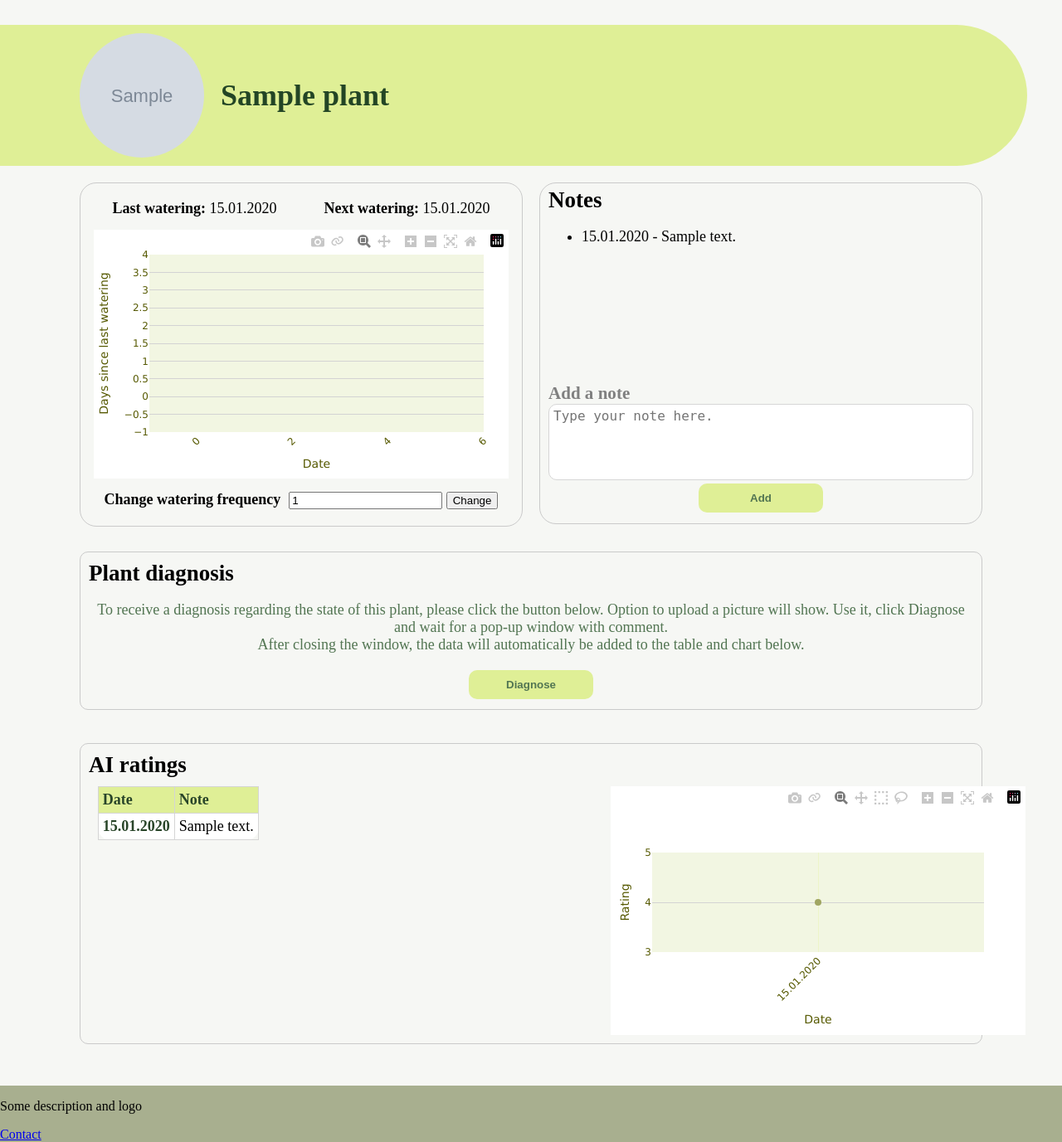
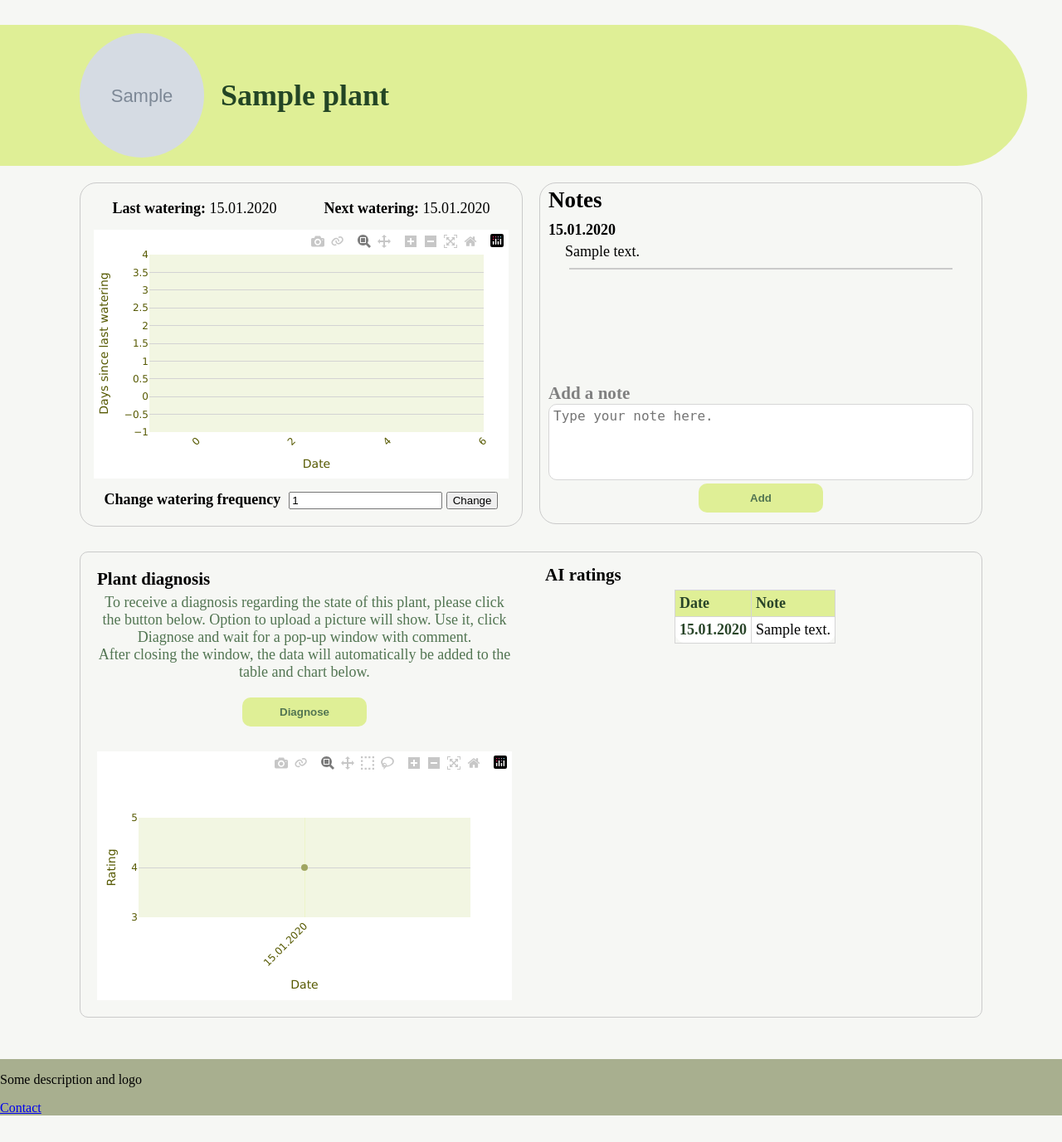
Before and after one commit to AngelikaMajewska/PlantCaretaker, a Django app: page /my-plants/1/ in a window 1280 px wide. Shown: the part 56-1433 px from the top of the page at 83% size. After the commit the page ends 1401 px from the top, so only its background shows below. Run offline with Django 5.2, Linux system fonts and the light colour scheme; a user stored in the database is signed in; tables that the repository leaves empty hold one stand-in row (values such as "Sample post"); grey boxes marked "Sample" are stand-in pictures; some libraries are stand-ins or nearby versions.

Commit message:
Owned Plant View layout changes

```diff
--- a/plants/static/style.css
+++ b/plants/static/style.css
@@ -1547,57 +1547,12 @@ footer{
     min-height: 200px;
     overflow: scroll;
 }
-.ai-rating-container{
-    border-radius: 10px;
-    border: 1px solid #cacaca;
-    padding:10px;
-    margin-top:20px;
-    margin-bottom:20px;
-    display: flex;
-    flex-direction: column;
-}
-.ai-rating-container h2{
-    margin-bottom: 10px;
-    margin-top: 0;
-}
-.ai-ratings-all{
-    display: flex;
-    flex-direction: row;
-    align-content: center;
-    justify-content: space-around;
-}
-.plotly-chart{
-    width: 40%;
-    height: fit-content;
-    padding:0;
-    margin:0;
-}
-.ai-rating-header{
-    margin-bottom:0;
-}
-.ai-rating{
-    width: 55%;
-    padding-right: 10px;
-}
-.ai-rating table {
-    border-collapse: collapse;
-    border: 1px solid #c8c8c8;
-    background-color: #ffffff;
-    border-radius: 15px;
-}
-.ai-rating thead{
-    background-color: #dfef96;
-    color: #294529;
-    font-weight: bold;
-}
-.ai-rating tr {
-    border: 1px solid #d5d5d5;
-}
-.ai-rating td {
-    border: 1px solid #d5d5d5;
-    padding: 5px;
-}
-
+.usernotes-list h4{
+    margin: 10px 0 5px 0;
+}
+.usernotes-list p{
+    margin: 0 0 5px 20px;
+}
 
 .add-note-form{
     align-self: center;
@@ -1637,21 +1592,38 @@ footer{
     resize: none;
 }
 
-.diagnosis-box{
-    display: flex;
-    flex-direction: column;
+
+.ai-rating-container{
     border-radius: 10px;
     border: 1px solid #cacaca;
-    padding:10px;
     margin-top:20px;
     margin-bottom:20px;
+    display: flex;
+    flex-direction: row;
+}
+.ai-rating-sumup{
+    display: flex;
+    flex-direction: column;
+    width:50%;
+    align-content: center;
+    justify-content: center;
+    margin-right: 5px;
+    padding:10px;
+    border-radius: 10px;
+}
+.diagnosis-box{
+    display: flex;
+    flex-direction: column;
+    border-radius: 10px;
+    padding:10px;
 }
 .diagnosis-box p{
     align-self: center;
     color: #527552;
     text-align: center;
-}
-.diagnosis-box h2{
+    margin-top:5px;
+}
+.diagnosis-box h3{
     margin:0;
 }
 .diagnosis-box button{
@@ -1665,10 +1637,114 @@ footer{
     width: 150px;
     margin:2px;
     border-radius: 10px;
+    margin-bottom: 10px;
 }
 .diagnosis-box button:hover{
     background-color: #c2d180;
 }
+#diagnoseModal{
+    border: 1px solid #cacaca;
+    border-radius: 10px;
+    padding: 5px;
+    margin:auto;
+    height: fit-content;
+}
+#diagnoseForm{
+    text-align: center;
+    vertical-align: center;
+    margin:5px auto;
+    padding:0;
+    height: fit-content;
+}
+.custom-file-upload{
+    font-size: 14px;
+    margin:0 5px;
+}
+#fileInput{
+    align-self: center;
+
+    padding: 10px;
+    border:none;
+    background-color: #dfef96;
+    color: #527552;
+    font-weight: bold;
+    margin:2px;
+    border-radius: 10px;
+    margin-bottom: 10px;
+}
+#fileInput:hover{
+    background-color: #c2d180;
+}
+.file-upload-button {
+    display: inline-block;
+    padding: 10px 16px;
+    background-color: #1976d2;
+    color: white;
+    border: none;
+    border-radius: 6px;
+    cursor: pointer;
+    font-size: 14px;
+    font-weight: 600;
+    transition: background-color 0.3s ease;
+    text-align: center;
+    text-decoration: none;
+}
+
+.file-upload-button:hover {
+    background-color: #1565c0;
+}
+#diagnoseForm button{
+    margin:0;
+}
+.ai-plotly-chart{
+    height: fit-content;
+    padding:10px;
+    margin:auto;
+}
+.ai-rating-notes{
+    display: flex;
+    flex-direction: column;
+    width:50%;
+    margin-left: 5px;
+    padding:10px;
+    border-radius: 10px;
+}
+.ai-ratings-all{
+    display: flex;
+    flex-direction: row;
+    align-content: center;
+    justify-content: space-around;
+}
+
+.ai-rating-header{
+    margin: 5px 0 0 0 ;
+}
+.ai-rating{
+    padding-right: 10px;
+    margin-top:5px;
+    max-height: 550px;
+    min-height: 500px;
+    overflow: scroll;
+}
+.ai-rating table {
+    border-collapse: collapse;
+    border: 1px solid #c8c8c8;
+    background-color: #ffffff;
+    border-radius: 15px;
+}
+.ai-rating thead{
+    background-color: #dfef96;
+    color: #294529;
+    font-weight: bold;
+}
+.ai-rating tr {
+    border: 1px solid #d5d5d5;
+}
+.ai-rating td {
+    border: 1px solid #d5d5d5;
+    padding: 5px;
+}
+
 
 /**{*/
 /*    border: 1px solid black;*/
--- a/plants/templates/plants/owned_plants.html
+++ b/plants/templates/plants/owned_plants.html
@@ -35,13 +35,13 @@
             <div class="usernotes">
                 <h2 class="usernotes-header">Notes</h2>
                 <div class="usernotes-list">
-                    <ul>
                         {% for note in user_notes %}
-                            <li>{{note.date| date:"d.m.Y"}} - {{note.note}} </li>
+                            <h4>{{note.date| date:"d.m.Y"}} </h4>
+                            <p>{{note.note}}</p>
+                            <hr style="border:1px solid #cacaca; width: 90%">
                             {% empty %}
-                            <li>No notes</li>
+                            <p>No notes</p>
                         {% endfor %}
-                    </ul>
                 </div>
                 <div class="add-note-form">
                     <h3>Add a note</h3>
@@ -56,8 +56,10 @@
             </div>
         </div>
     </div>
+    <div class="ai-rating-container">
+        <div class="ai-rating-sumup">
             <div class="diagnosis-box">
-        <h2>Plant diagnosis</h2>
+                <h3>Plant diagnosis</h3>
                 <p>To receive a diagnosis regarding the state of this plant, please click the button below. Option to upload a picture will show. Use it, click Diagnose and wait for a pop-up window with comment.</br>After closing the window, the data will automatically be added to the table and chart below.</p>
                 <button class="diagnose-btn" data-plant-id="{{ plant.id }}">Diagnose</button>
                 <div style="display: block">
@@ -65,15 +67,21 @@
                     <div id="diagnoseModal" style="display:none;">
                         <form id="diagnoseForm" enctype="multipart/form-data" data-url="{% url 'diagnose-plant' %}">
                             {% csrf_token %}
-                    <input type="file" name="image" accept="image/*" required>
+                            <input type="file" name="image" id="fileInput" accept="image/*" required>
+                            <label for="fileInput" class="file-upload-button">📷 Choose image</label>
+
                             <input type="hidden" name="plant_id" id="plantIdInput">
                             <button type="submit">Send for analysis</button>
                         </form>
                     </div>
                 </div>
             </div>
-    <div class="ai-rating-container">
-        <h2 class="ai-rating-header">AI ratings</h2>
+            <div class="ai-plotly-chart">
+                {{ plotly_chart|safe }}
+            </div>
+        </div>
+        <div class="ai-rating-notes">
+            <h3 class="ai-rating-header">AI ratings</h3>
             {% if ai_rating %}
                 <div class="ai-ratings-all">
                     <div class="ai-rating">
@@ -96,13 +104,12 @@
                             </tbody>
                         </table>
                     </div>
-                <div class="plotly-chart">
-                    {{ plotly_chart|safe }}
-                </div>
+
                 </div>
             {% else %}
                 <p>No rating in database.</p>
             {% endif %}
+        </div>
     </div>
 
 
```
Lines whose indentation alone changed are shown as unchanged.
